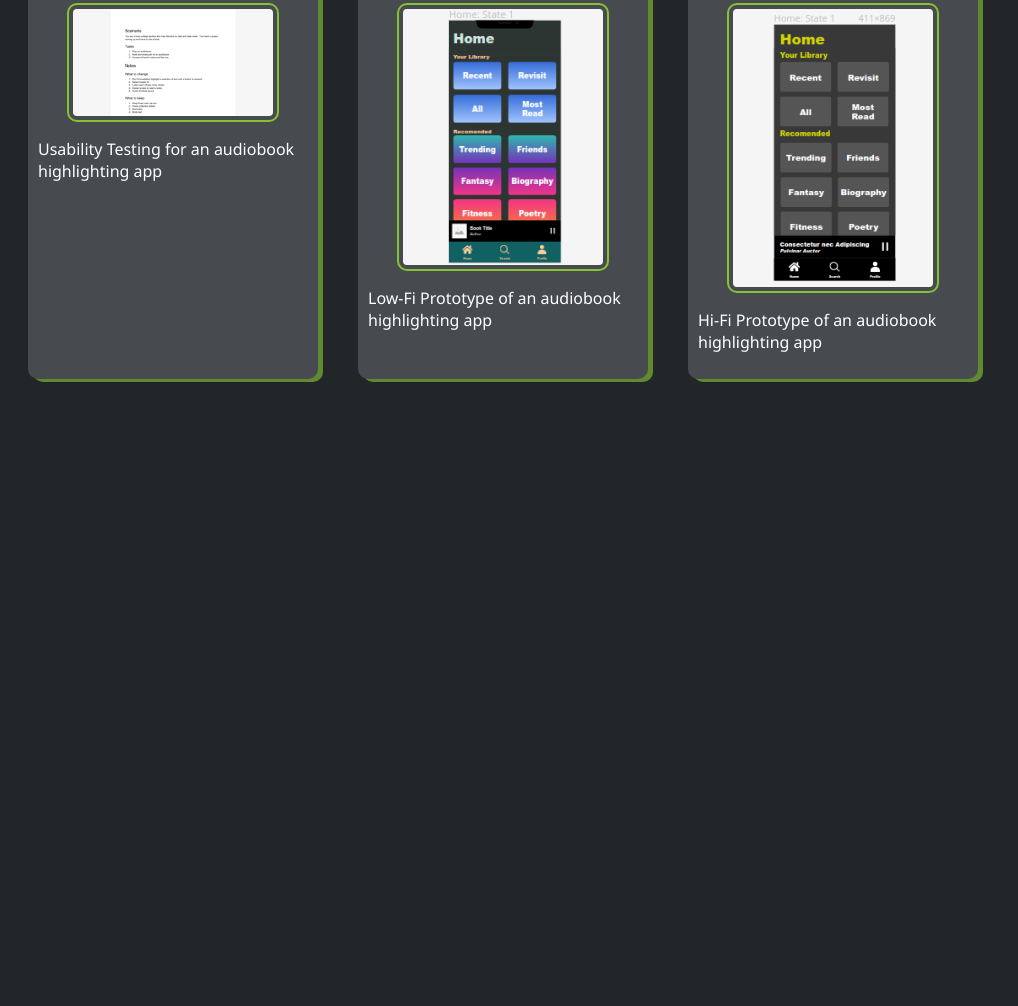
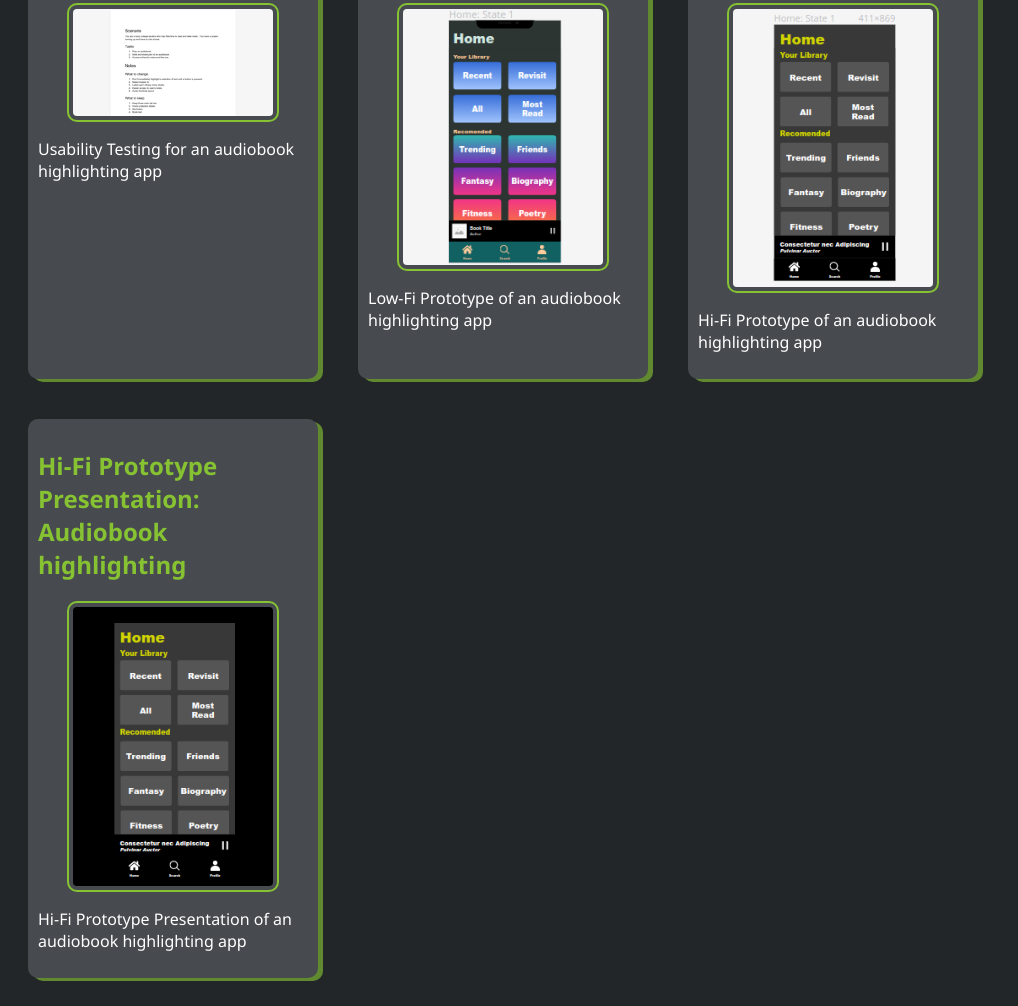
Before and after one commit to jbytes1027/jbytes1027.github.io, a plain HTML site: page index.html in a window 1280 px wide. Shown: the part 1186-2192 px from the top of the page, without its empty margins (0-1018 px from the left). Before the commit the page ends 1593 px from the top, so only its background shows below. Drawn offline with Linux system fonts and the light colour scheme.

Commit message:
presentation

```diff
--- a/index.html
+++ b/index.html
@@ -91,6 +91,15 @@
       <a href="files/hi-fi-prototype/index.html"><img src="images/hi-fi-prototype.png"></a>
       <p>Hi-Fi Prototype of an audiobook highlighting app</p>
     </section>
+
+    <!-- Hi-Fi Prototype Presentation -->
+    <section class="assignment">
+      <a href="https://www.youtube.com/watch?v=b-38WlqEe1M">
+        <h2>Hi-Fi Prototype Presentation: Audiobook highlighting</h2>
+      </a>
+      <a href="https://www.youtube.com/watch?v=b-38WlqEe1M"><img src="images/hi-fi-prototype-presentation.png"></a>
+      <p>Hi-Fi Prototype Presentation of an audiobook highlighting app</p>
+    </section>
   </div>
 </body>
 
```
Also changed, not shown: images/hi-fi-prototype-presentation.png (added).
